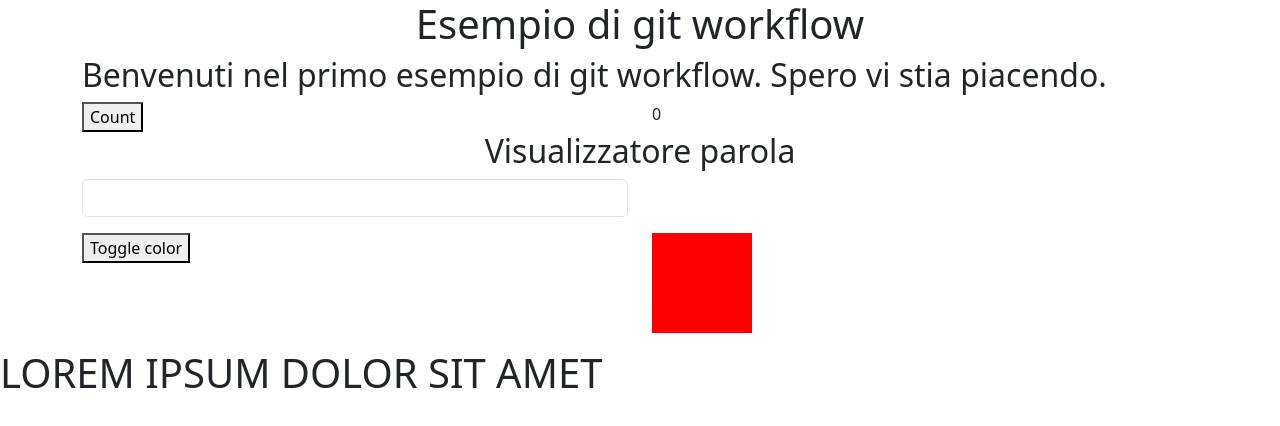
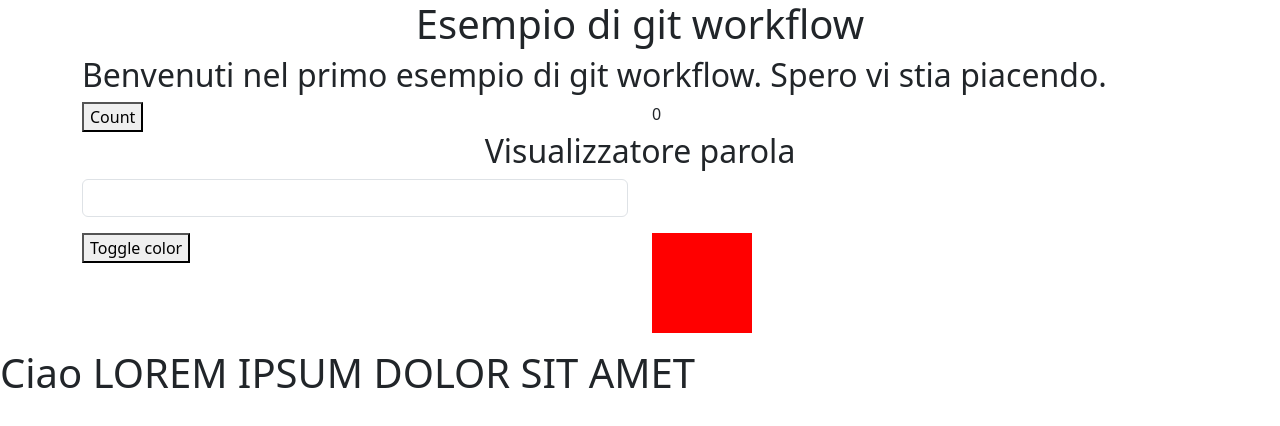
Before and after one commit to fabriziom90/git-workflow, a plain HTML site: page index.html in a window 1280 px wide. Drawn offline with nearby package versions, Linux system fonts and the light colour scheme.

Commit message:
add string

```diff
--- a/index.html
+++ b/index.html
@@ -55,7 +55,7 @@
                 </div>
             </div>
         </div>
-        <h1>{{string.toUpperCase()}}</h1>
+        <h1>Ciao {{string.toUpperCase()}}</h1>
     </div>
 
 
```
